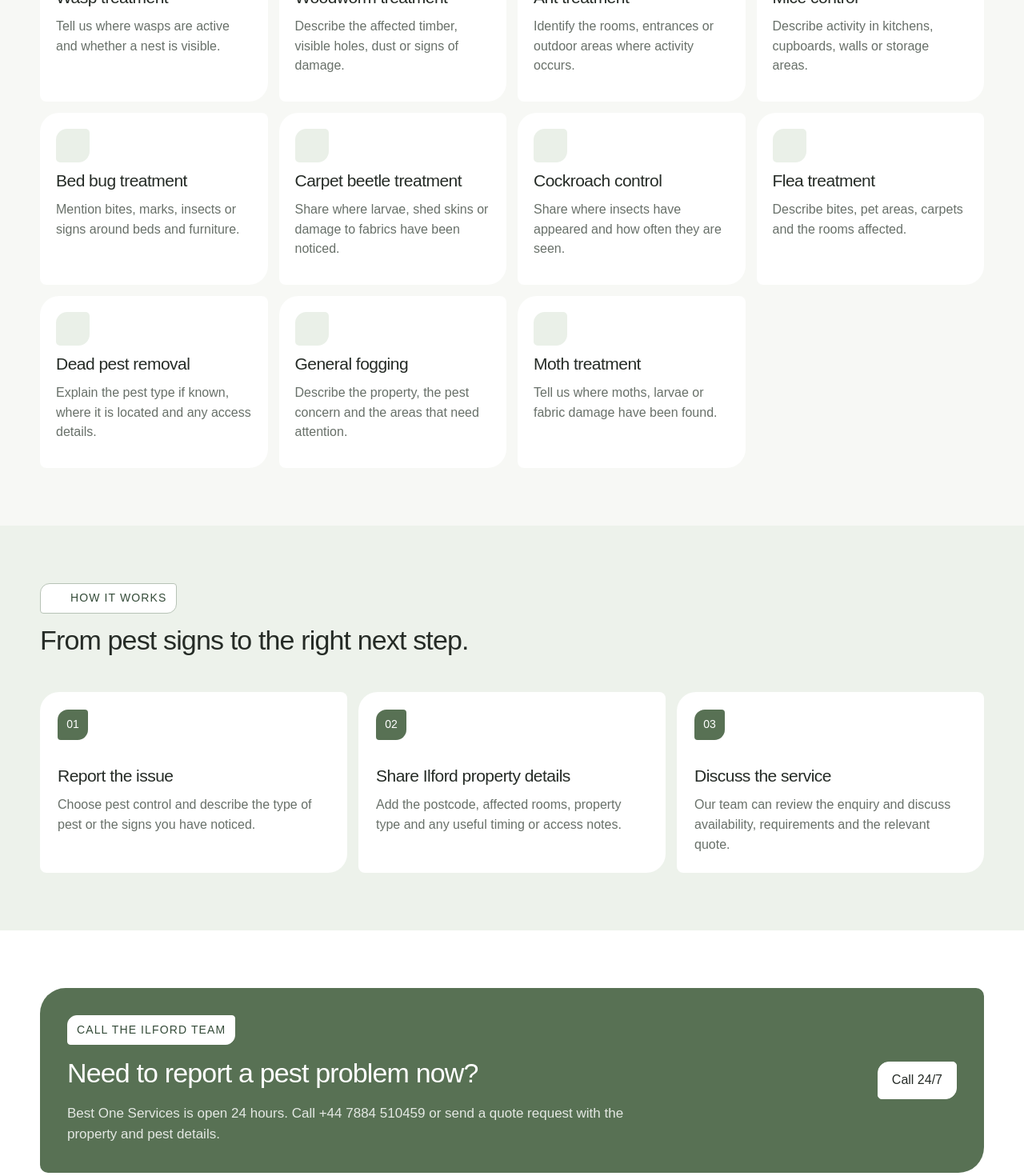
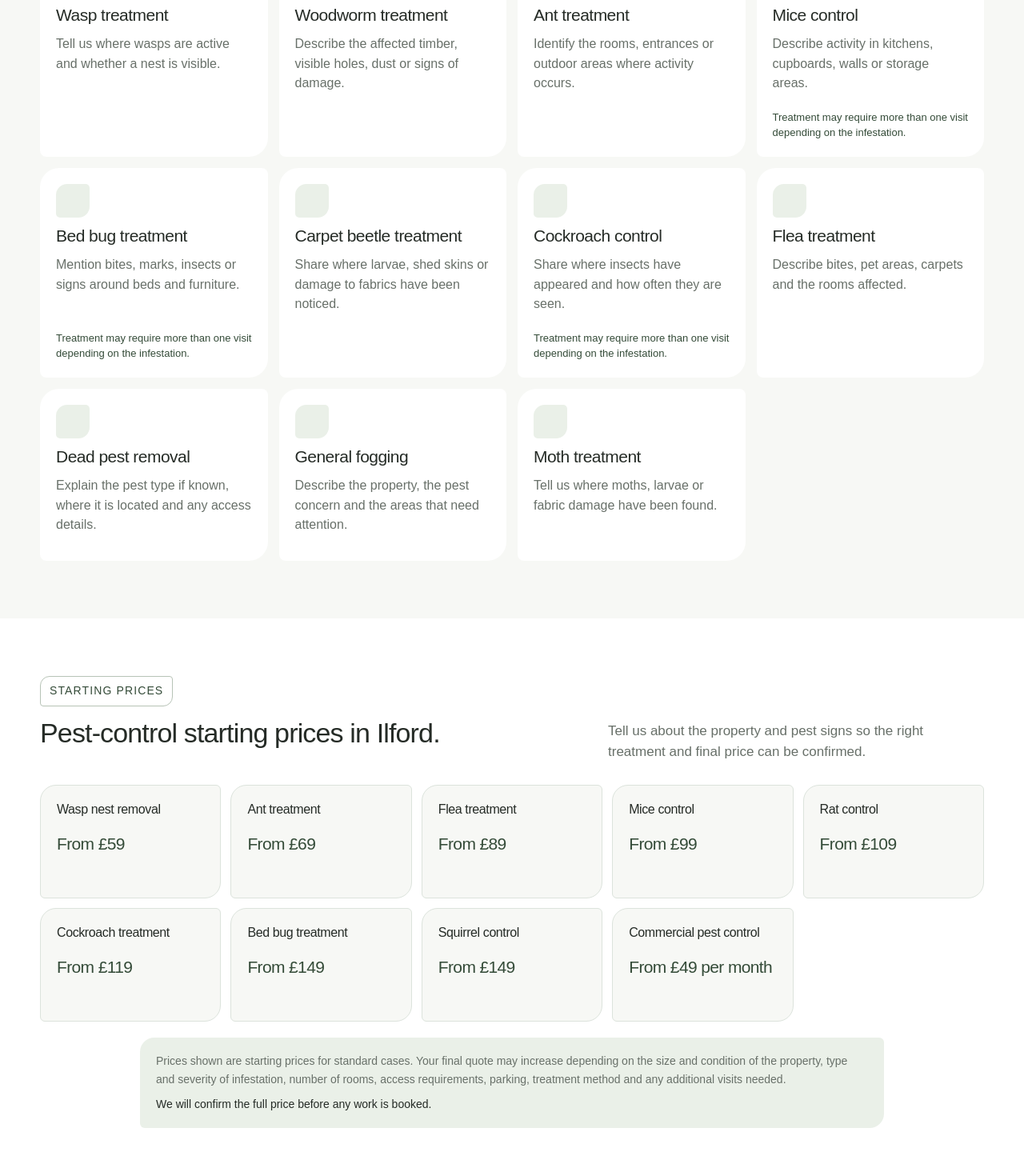
Before and after one commit to hiteshveo3/bestoneservices, a Next.js app in the folder apps/web/: page /pest-control-ilford in a window 1280 px wide. Shown: the part 2020-3490 px from the top of the page at 80% size. Built offline with nearby package versions, Linux system fonts and the light colour scheme; some icons are missing.

Commit message:
Add transparent service starting prices

```diff
--- a/apps/web/src/app/end-of-tenancy-cleaning/page.tsx
+++ b/apps/web/src/app/end-of-tenancy-cleaning/page.tsx
@@ -22,6 +22,7 @@ import { FinalCta } from "@/components/final-cta";
 import { JsonLd } from "@/components/json-ld";
 import { siteConfig } from "@/config/site";
 import { endOfTenancyContent as content } from "@/content/end-of-tenancy";
+import { pricingNotice } from "@/content/pest-control";
 import { servicePageSchema } from "@/lib/structured-data";
 
 export const metadata: Metadata = {
@@ -203,6 +204,16 @@ export default function EndOfTenancyCleaningPage() {
         </div>
       </section>
 
+      <section className="section section-white" id="cleaning-prices" aria-labelledby="cleaning-prices-title">
+        <div className="shell">
+          <div className="section-head"><div><p className="eyebrow">Starting prices</p><h2 id="cleaning-prices-title">Clear starting prices for end of tenancy cleaning.</h2></div><p>Choose the property size that is closest to yours, then tell us about the condition and any required extras.</p></div>
+          <div className="pricing-grid">
+            {content.startingPrices.map(([label, price]) => <article className="price-card" key={label}><h3>{label}</h3><strong>{price}</strong></article>)}
+          </div>
+          <div className="pricing-notice"><p>{pricingNotice[0]}</p><p>{pricingNotice[1]}</p></div>
+        </div>
+      </section>
+
       <section className="section section-white" id="process" aria-labelledby="process-title">
         <div className="shell">
           <div className="section-head"><div><p className="eyebrow">How it works</p><h2 id="process-title">From property details to booking in three steps.</h2></div></div>
--- a/apps/web/src/app/globals.css
+++ b/apps/web/src/app/globals.css
@@ -244,6 +244,16 @@ p { margin-bottom: 18px; }
 .service-outcome-list li { gap: 7px; }
 .pest-grid { grid-template-columns: repeat(4, minmax(0, 1fr)); }
 .pest-card { min-height: 215px; }
+.service-note { margin-top: auto !important; padding-top: 11px; color: var(--action-hover) !important; font-size: 13px !important; font-weight: 500; line-height: 1.45; }
+
+.pricing-grid { display: grid; grid-template-columns: repeat(5, minmax(0, 1fr)); gap: 12px; }
+.price-card { min-height: 142px; padding: 20px; background: var(--surface); border: 1px solid var(--border); border-radius: 20px 6px 20px 6px; }
+.section-white .price-card { background: var(--canvas); }
+.price-card h3 { margin-bottom: 16px; font-size: 16px; font-weight: 500; }
+.price-card strong { display: block; color: var(--action-hover); font-size: 21px; font-weight: 500; letter-spacing: -.03em; }
+.pricing-notice { max-width: 930px; margin: 20px auto 0; padding: 18px 20px; background: var(--action-soft); border-radius: 18px 6px 18px 6px; }
+.pricing-notice p { margin: 0; color: var(--muted); font-size: 14px; line-height: 1.6; }
+.pricing-notice p + p { margin-top: 9px; color: var(--text); font-weight: 500; }
 
 .review-grid { display: grid; grid-template-columns: repeat(3, minmax(0, 1fr)); gap: 14px; }
 .review-card { display: flex; min-height: 230px; flex-direction: column; padding: 22px; background: var(--surface); border-radius: var(--radius-card); }
@@ -341,6 +351,7 @@ p { margin-bottom: 18px; }
   .audience-grid { grid-template-columns: repeat(3, minmax(0, 1fr)); }
   .detail-grid { grid-template-columns: repeat(3, minmax(0, 1fr)); }
   .pest-grid { grid-template-columns: repeat(2, minmax(0, 1fr)); }
+  .pricing-grid { grid-template-columns: repeat(3, minmax(0, 1fr)); }
   .review-grid, .location-layout { grid-template-columns: 1fr; }
   .service-grid { grid-template-columns: 1fr; }
   .feature-split, .feature-reverse, .form-layout { grid-template-columns: 1fr; }
@@ -359,7 +370,7 @@ p { margin-bottom: 18px; }
   .hero-media img { height: 315px; }
   .section-head { display: block; }
   .section-head > p { margin-top: 10px; }
-  .card-grid, .fact-grid, .review-grid { grid-template-columns: 1fr; }
+  .card-grid, .fact-grid, .review-grid, .pricing-grid { grid-template-columns: 1fr; }
   .audience-grid { grid-template-columns: repeat(2, minmax(0, 1fr)); }
   .quote-band, .area-band, .final-cta { grid-template-columns: 1fr; padding: 26px; }
   .service-card { grid-template-columns: 1fr; }
--- a/apps/web/src/app/pest-control-ilford/page.tsx
+++ b/apps/web/src/app/pest-control-ilford/page.tsx
@@ -17,7 +17,7 @@ import { FaqList } from "@/components/faq-list";
 import { FinalCta } from "@/components/final-cta";
 import { JsonLd } from "@/components/json-ld";
 import { siteConfig } from "@/config/site";
-import { pestControlContent } from "@/content/pest-control";
+import { multiVisitPestServices, pestControlContent, pricingNotice } from "@/content/pest-control";
 import { pestControlIlfordContent as content } from "@/content/pest-control-ilford";
 import { servicePageSchema } from "@/lib/structured-data";
 
@@ -120,10 +120,20 @@ export default function PestControlIlfordPage() {
             {pestControlContent.pests.map(([title, text], index) => (
               <article className="content-card pest-card" key={title}>
                 <span className="icon-box"><HugeiconsIcon icon={pestIcons[index % pestIcons.length]} size={22} /></span>
-                <h3>{title}</h3><p>{text}</p>
+                <h3>{title}</h3><p>{text}</p>{multiVisitPestServices.has(title) ? <p className="service-note">Treatment may require more than one visit depending on the infestation.</p> : null}
               </article>
             ))}
           </div>
+        </div>
+      </section>
+
+      <section className="section section-white" id="ilford-pest-prices" aria-labelledby="ilford-pest-prices-title">
+        <div className="shell">
+          <div className="section-head"><div><p className="eyebrow">Starting prices</p><h2 id="ilford-pest-prices-title">Pest-control starting prices in Ilford.</h2></div><p>Tell us about the property and pest signs so the right treatment and final price can be confirmed.</p></div>
+          <div className="pricing-grid">
+            {pestControlContent.startingPrices.map(([label, price]) => <article className="price-card" key={label}><h3>{label}</h3><strong>{price}</strong></article>)}
+          </div>
+          <div className="pricing-notice"><p>{pricingNotice[0]}</p><p>{pricingNotice[1]}</p></div>
         </div>
       </section>
 
--- a/apps/web/src/app/pest-control/page.tsx
+++ b/apps/web/src/app/pest-control/page.tsx
@@ -18,7 +18,7 @@ import { FaqList } from "@/components/faq-list";
 import { FinalCta } from "@/components/final-cta";
 import { JsonLd } from "@/components/json-ld";
 import { siteConfig } from "@/config/site";
-import { pestControlContent as content } from "@/content/pest-control";
+import { multiVisitPestServices, pestControlContent as content, pricingNotice } from "@/content/pest-control";
 import { servicePageSchema } from "@/lib/structured-data";
 
 export const metadata: Metadata = {
@@ -145,10 +145,20 @@ export default function PestControlPage() {
             {content.pests.map(([title, text], index) => (
               <article className="content-card pest-card" key={title}>
                 <span className="icon-box"><HugeiconsIcon icon={pestIcons[index % pestIcons.length]} size={22} /></span>
-                <h3>{title}</h3><p>{text}</p>
+                <h3>{title}</h3><p>{text}</p>{multiVisitPestServices.has(title) ? <p className="service-note">Treatment may require more than one visit depending on the infestation.</p> : null}
               </article>
             ))}
           </div>
+        </div>
+      </section>
+
+      <section className="section section-white" id="pest-prices" aria-labelledby="pest-prices-title">
+        <div className="shell">
+          <div className="section-head"><div><p className="eyebrow">Starting prices</p><h2 id="pest-prices-title">Pest-control prices from the most common treatments.</h2></div><p>The final treatment and visit plan are confirmed after the pest, property and extent of the problem are understood.</p></div>
+          <div className="pricing-grid">
+            {content.startingPrices.map(([label, price]) => <article className="price-card" key={label}><h3>{label}</h3><strong>{price}</strong></article>)}
+          </div>
+          <div className="pricing-notice"><p>{pricingNotice[0]}</p><p>{pricingNotice[1]}</p></div>
         </div>
       </section>
 
--- a/apps/web/src/content/end-of-tenancy.ts
+++ b/apps/web/src/content/end-of-tenancy.ts
@@ -27,6 +27,13 @@ export const endOfTenancyContent = {
     ["Living spaces", "Floors, skirting areas, internal surfaces and shared spaces can be discussed."],
     ["Hallways and access", "Entrances, stairs and landings can be considered as part of the property."],
     ["Specific priorities", "Mention any room, surface or handover concern that may need extra attention."],
+  ],
+  startingPrices: [
+    ["Studio flat", "From £79"],
+    ["1 bedroom", "From £99"],
+    ["2 bedrooms", "From £119"],
+    ["3 bedrooms", "From £139"],
+    ["4 bedrooms", "From £159"],
   ],
   quoteDetails: [
     "Property type",
--- a/apps/web/src/content/pest-control.ts
+++ b/apps/web/src/content/pest-control.ts
@@ -29,6 +29,17 @@ export const pestControlContent = {
     ["Dead pest removal", "Explain the pest type if known, where it is located and any access details."],
     ["General fogging", "Describe the property, the pest concern and the areas that need attention."],
     ["Moth treatment", "Tell us where moths, larvae or fabric damage have been found."],
+  ],
+  startingPrices: [
+    ["Wasp nest removal", "From £59"],
+    ["Ant treatment", "From £69"],
+    ["Flea treatment", "From £89"],
+    ["Mice control", "From £99"],
+    ["Rat control", "From £109"],
+    ["Cockroach treatment", "From £119"],
+    ["Bed bug treatment", "From £149"],
+    ["Squirrel control", "From £149"],
+    ["Commercial pest control", "From £49 per month"],
   ],
   quoteDetails: [
     "Pest signs",
@@ -86,3 +97,15 @@ export const pestControlContent = {
     },
   ]),
 } as const;
+
+export const multiVisitPestServices = new Set([
+  "Rat control",
+  "Mice control",
+  "Bed bug treatment",
+  "Cockroach control",
+]);
+
+export const pricingNotice = [
+  "Prices shown are starting prices for standard cases. Your final quote may increase depending on the size and condition of the property, type and severity of infestation, number of rooms, access requirements, parking, treatment method and any additional visits needed.",
+  "We will confirm the full price before any work is booked.",
+] as const;
```
